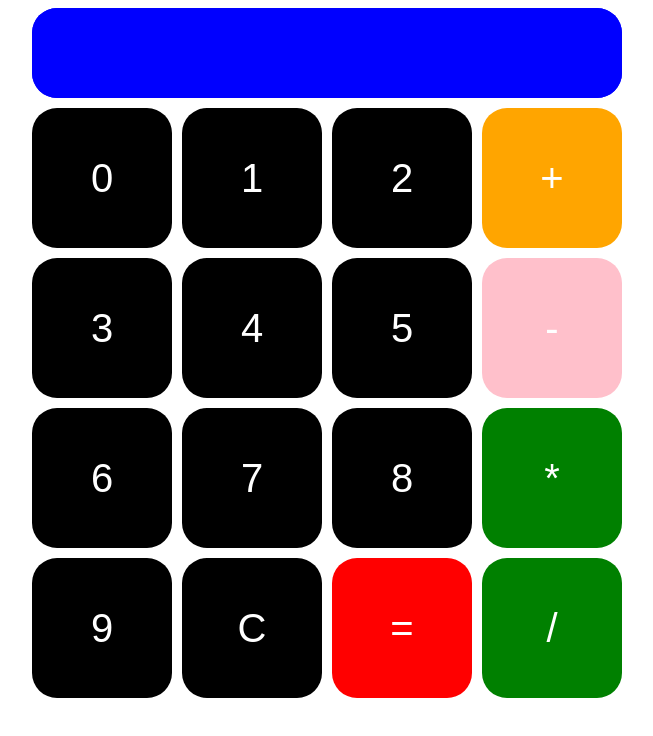
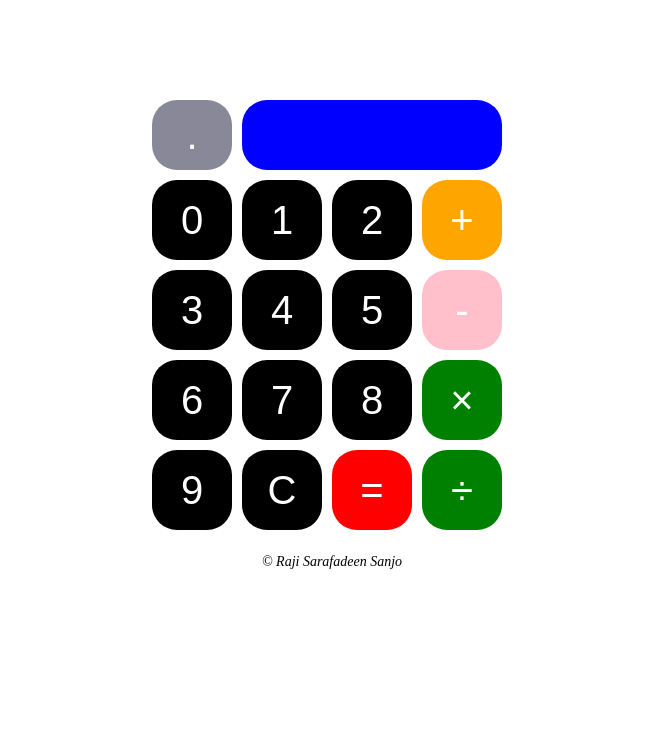
Before and after one commit to rajiss-ctrl/calculator, a plain HTML site: page index.html in a window 1280 px wide. Shown: the whole page, without its empty margins (308-961 px from the left). Drawn offline with Linux system fonts and the light colour scheme.

Commit message:
changes commit

```diff
--- a/index.html
+++ b/index.html
@@ -9,7 +9,7 @@
 	<div class="container">
 
 		<div class="wrapper">
-			<div class="result-box"><input type="text" id="result" value=""></div>
+			<span><input class="The-dot" type="button" value="." onClick="dis('.')" ></span><span class="result-box"><input type="text" id="result" value=""></span>
 			<div class="input-button1">
 				<div><input class="Black-clr" type="button" value="0" onClick="dis('0')"></div>
 				<div><input class="Black-clr" type="button" id="dis" value="1" onClick="dis('1')"></div>
@@ -26,18 +26,19 @@
 				<div><input class="Black-clr" type="button" id="" value="6" onClick="dis('6')"></div>
 				<div><input class="Black-clr" type="button" id="" value="7" onClick="dis('7')"></div>
 				<div><input class="Black-clr" type="button" id="" value="8" onClick="dis('8')"></div>
-				<div><input class="lightgreen-clr" type="button" id="" value="*" onClick="dis('*')"></div>
+				<div><input class="lightgreen-clr" type="button" id="" value="&times" onClick="dis('*')"></div>
 			</div>
 			<div class="input-button1">
 				<div><input class="Black-clr"  type="button" id="" value="9" onClick="dis('9')"></div>
 				<div><input class="Black-clr" type="button" id="" value="C" onClick="clr('C')"></div>
 				<div><input class="red-clr" type="button" id="" value="=" onClick="solve()"/></div>
-				<div><input class="green-clr" type="button" id="" value="/" onClick="dis('/')"></div>
+				<div><input class="green-clr" type="button" id="" value="&divide" onClick="dis('/')"></div>
 			</div>
 
 		</div>
 
 	</div>
+	<p>&copy Raji Sarafadeen Sanjo</p>
 
 </body>
 </html>
--- a/style.css
+++ b/style.css
@@ -5,34 +5,44 @@
 }
 
 .container{
+	margin-top: 100px;
 	display: flex;
 	justify-content: center;
 	align-items: center;
 }
 
 .result-box, input[type="text"]{
+text-align: right;
 font-size: 40px;
 outline: none;
 color: #fff;
-width:590px;
-height: 90px;
+width:260px;
+height: 70px;
 background-color: blue;
 border-radius: 25px;
 margin-bottom: 10px;
 }
 input[type="button"]{
 	outline: none;
-	width: 140px;
-	height: 140px;
+	width: 80px;
+	height: 80px;
 	color:#fff;
 	margin: 0 10px 10px 0;
 	border-radius: 25px;
 	font-size: 40px;
 
+
 }
 
 .input-button1{
 	display: flex;
+}
+span input[type="button"]{
+	text-align: center;
+    height: 70px;
+	color: #fff;
+	background-color:#889;
+	font-size:40px;
 }
 
 .Black-clr{
@@ -53,3 +63,10 @@ input[type="button"]{
 .green-clr{
 	background-color: green;
 }
+
+p{
+	text-align: center;
+	color:black;
+	font-style: italic;
+	font-size: 14px;
+}
```
Also changed, not shown: 1 other file.
